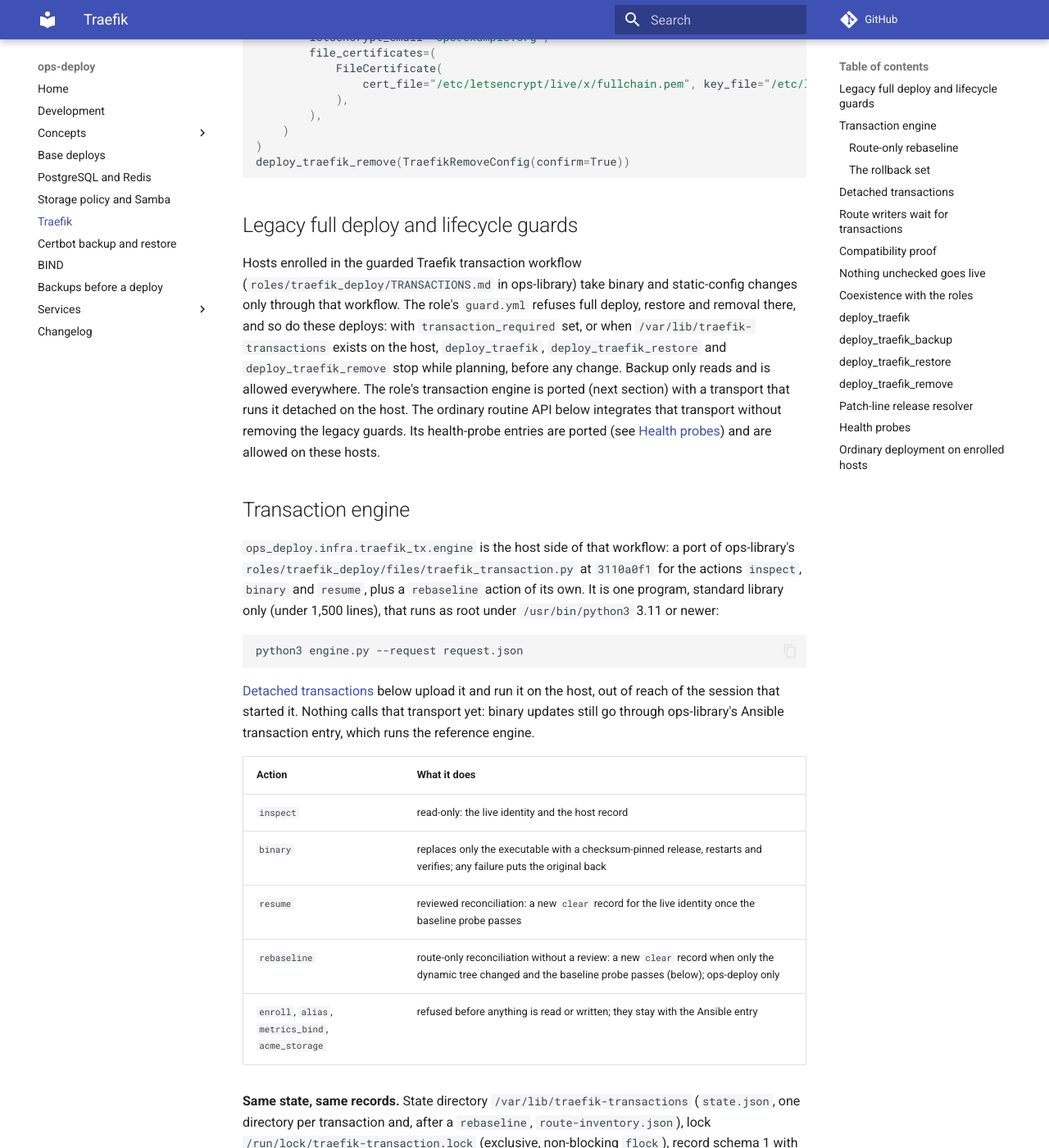
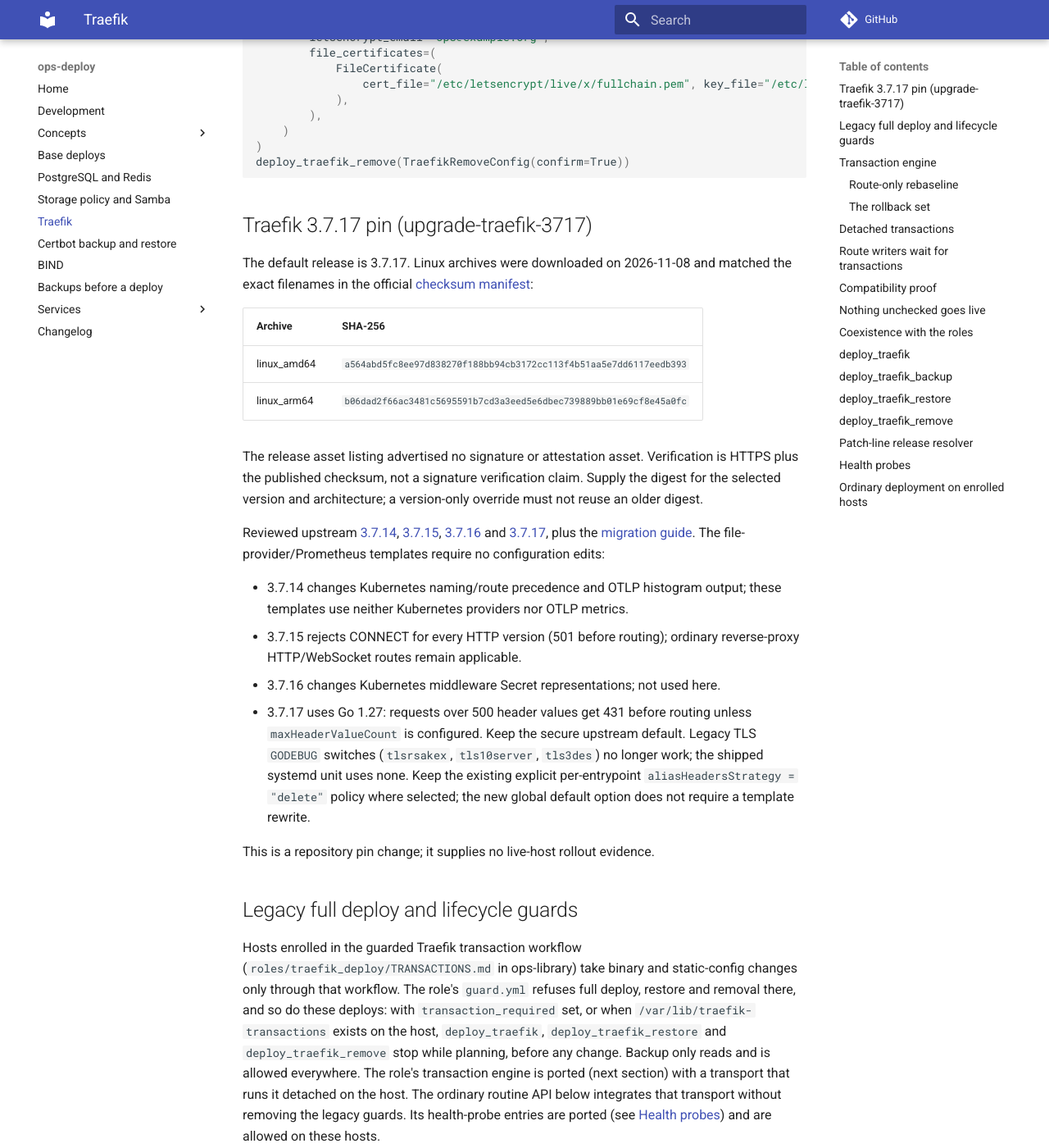
Before and after one commit to ephes/ops-deploy, an MkDocs documentation site: the page built from docs/traefik.md, in a window 1280 px wide and 1400 px high, scrolled down 565 px. Shown: the whole window at 82% size. Built offline with MkDocs 1.6.1 and Material for MkDocs 9.7.7, drawn with Linux system fonts in a browser that asks for light colours; comment, search, counter and statistics services are not loaded.

Commit message:
Upgrade the Traefik deployment default to 3.7.17

````diff
--- a/docs/traefik.md
+++ b/docs/traefik.md
@@ -32,6 +32,43 @@
 )
 deploy_traefik_remove(TraefikRemoveConfig(confirm=True))
 ```
+
+## Traefik 3.7.17 pin (upgrade-traefik-3717)
+
+The default release is 3.7.17. Linux archives were downloaded on 2026-11-08
+and matched the exact filenames in the official
+[checksum manifest](https://github.com/traefik/traefik/releases/download/v3.7.17/traefik_v3.7.17_checksums.txt):
+
+| Archive | SHA-256 |
+| --- | --- |
+| linux_amd64 | `a564abd5fc8ee97d838270f188bb94cb3172cc113f4b51aa5e7dd6117eedb393` |
+| linux_arm64 | `b06dad2f66ac3481c5695591b7cd3a3eed5e6dbec739889bb01e69cf8e45a0fc` |
+
+The release asset listing advertised no signature or attestation asset. Verification
+is HTTPS plus the published checksum, not a signature verification claim. Supply
+the digest for the selected version and architecture; a version-only override must
+not reuse an older digest.
+
+Reviewed upstream [3.7.14](https://github.com/traefik/traefik/releases/tag/v3.7.14),
+[3.7.15](https://github.com/traefik/traefik/releases/tag/v3.7.15),
+[3.7.16](https://github.com/traefik/traefik/releases/tag/v3.7.16) and
+[3.7.17](https://github.com/traefik/traefik/releases/tag/v3.7.17), plus the
+[migration guide](https://doc.traefik.io/traefik/v3.7/migrate/v3/#v3717).
+The file-provider/Prometheus templates require no configuration edits:
+
+- 3.7.14 changes Kubernetes naming/route precedence and OTLP histogram output;
+  these templates use neither Kubernetes providers nor OTLP metrics.
+- 3.7.15 rejects CONNECT for every HTTP version (501 before routing); ordinary
+  reverse-proxy HTTP/WebSocket routes remain applicable.
+- 3.7.16 changes Kubernetes middleware Secret representations; not used here.
+- 3.7.17 uses Go 1.27: requests over 500 header values get 431 before routing
+  unless `maxHeaderValueCount` is configured. Keep the secure upstream default.
+  Legacy TLS `GODEBUG` switches (`tlsrsakex`, `tls10server`, `tls3des`) no longer
+  work; the shipped systemd unit uses none. Keep the existing explicit
+  per-entrypoint `aliasHeadersStrategy = "delete"` policy where selected;
+  the new global default option does not require a template rewrite.
+
+This is a repository pin change; it supplies no live-host rollout evidence.
 
 ## Legacy full deploy and lifecycle guards
 
@@ -592,7 +629,7 @@
 
 | Field | Default | |
 |---|---|---|
-| `version` | `"3.7.13"` | the role's default |
+| `version` | `"3.7.17"` | the role's default |
 | `checksum` | required | `sha256:<hex>` of the release archive; the role allows none |
 | `arch` | `None` | `None`: from `uname -m` (`x86_64`, `aarch64`, `armv7l`, `armv6l`) |
 | `letsencrypt_email` | required | the role refuses its `CHANGEME@` placeholder; here a plain address is required |
````
Also changed, not shown: docs/changelog.md (+6 -0 lines), 6 other files.
